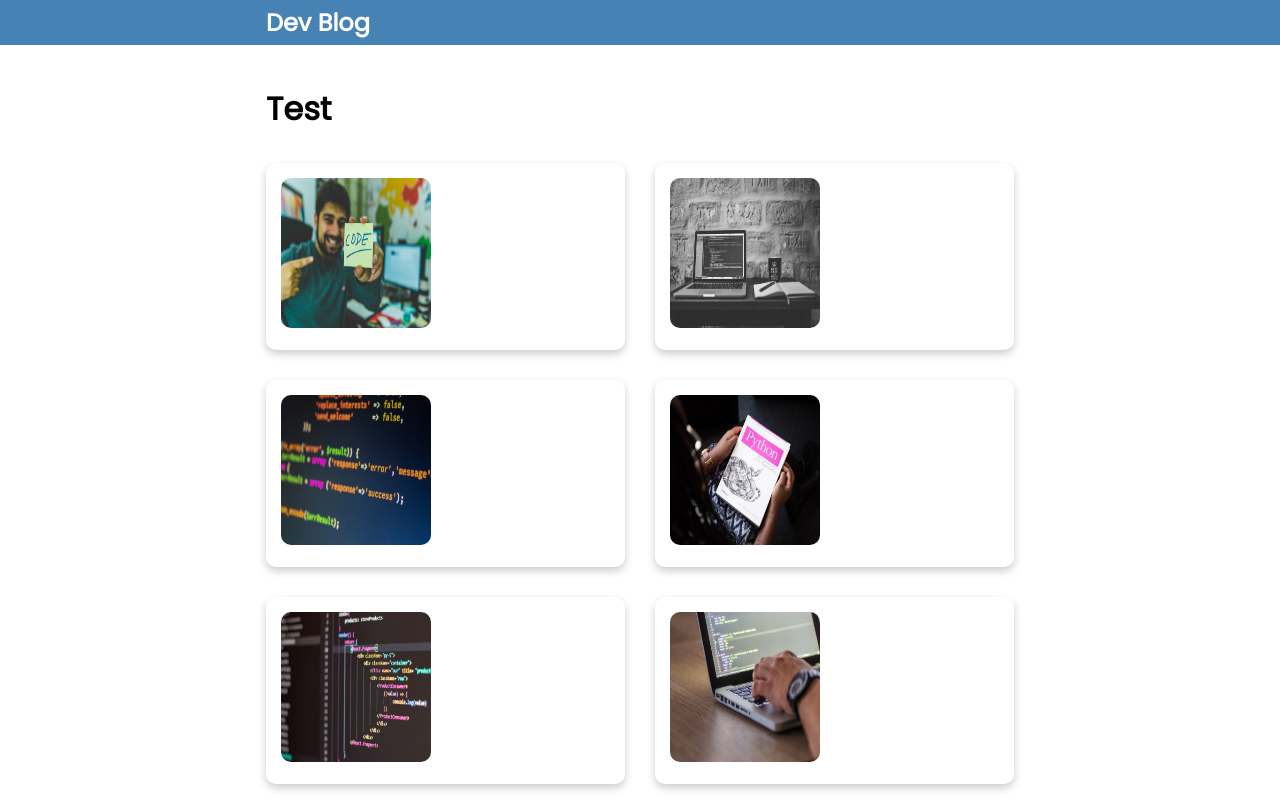
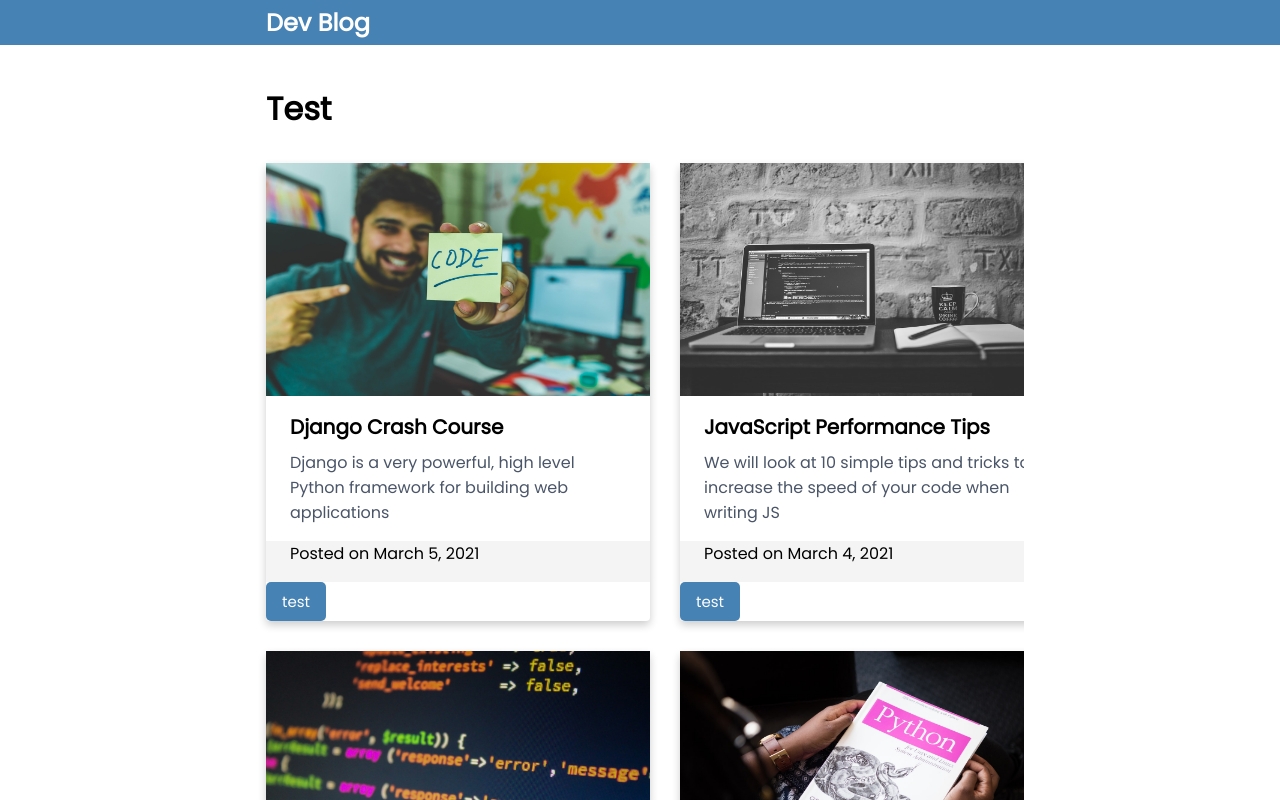
Before and after one commit to Rekal87/nextjs_blog, a Next.js app: page / in a window 1280 px wide. Shown: the top 800 px of the page. Built offline with nearby package versions, Linux system fonts and the light colour scheme.

Commit message:
filled in more of the Post component

```diff
--- a/components/Post.js
+++ b/components/Post.js
@@ -4,12 +4,24 @@ import Image from 'next/image';
 export default function Posts({ post }) {
   return (
     <div className='card'>
-      <Image
-        src={post.frontmatter.cover_image}
-        alt={post.frontmatter.cover_image}
-        width={150}
-        height={150}
-      />
+      <div className='card-img'>
+        <Image
+          src={post.frontmatter.cover_image}
+          alt={post.frontmatter.cover_image}
+          layout='fill'
+        />
+      </div>
+      <div className='card-body'>
+        <div className='card-title'>{post.frontmatter.title}</div>
+        <div className='card-text'>{post.frontmatter.excerpt}</div>
+      </div>
+
+      <div className='post-date'>Posted on {post.frontmatter.date}</div>
+      <Link href={`/blog/${post.slug}`}>
+        <a href='' className='btn'>
+          test
+        </a>
+      </Link>
     </div>
   );
 }
--- a/styles/globals.css
+++ b/styles/globals.css
@@ -22,7 +22,6 @@ a {
 
 img {
   width: 100%;
-  border-radius: 10px;
 }
 
 header {
@@ -78,9 +77,32 @@ header a {
 }
 
 .card {
-  padding: 15px;
-  border-radius: 10px;
+  border-radius: 0.25rem!important;
   box-shadow: 0 4px 8px 0 rgba(0, 0, 0, 0.2);
+}
+
+.card-img {
+  position: relative;
+  width: 384px;
+  height: 233px;
+}
+
+.card-body {
+  padding-top: 1rem;
+	padding-bottom: 1rem;
+  padding-left: 1.5rem;
+  padding-right: 1.5rem;
+}
+
+.card-title {
+  font-size: 1.25rem;
+  font-weight: 700;
+  margin-bottom: 0.5rem;
+}
+
+.card-text {
+  font-size: 1rem;
+  color: #4a5568;
 }
 
 .card-page {
@@ -93,8 +115,10 @@ header a {
 
 .post-date {
   background: #f4f4f4;
-  margin-bottom: 20px;
-  padding: 3px 10px;
+
+  padding-left: 1.5rem;
+  padding-right: 1.5rem;
+  padding-bottom: 1rem;
 }
 
 .post-body ul,
```
